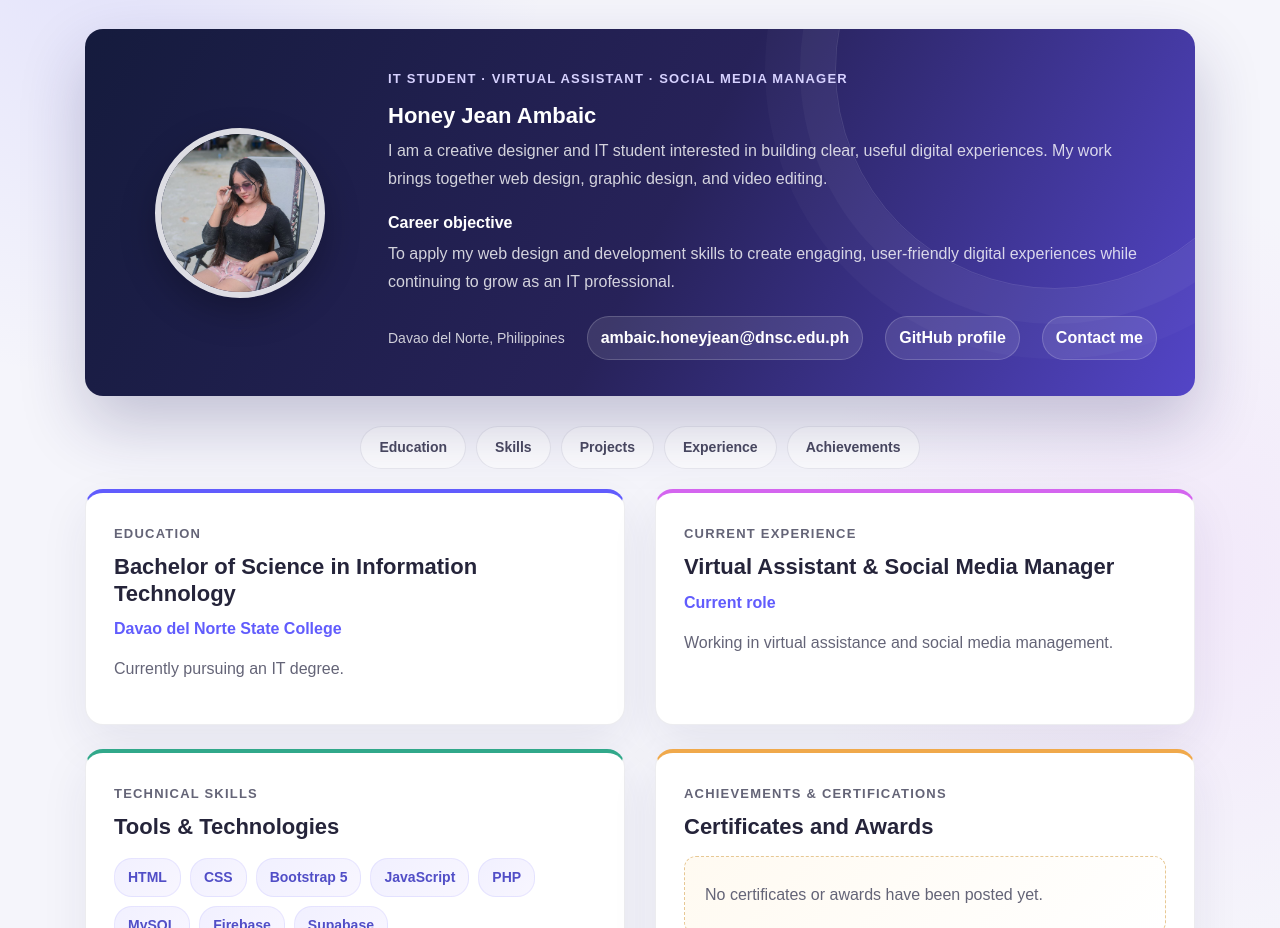
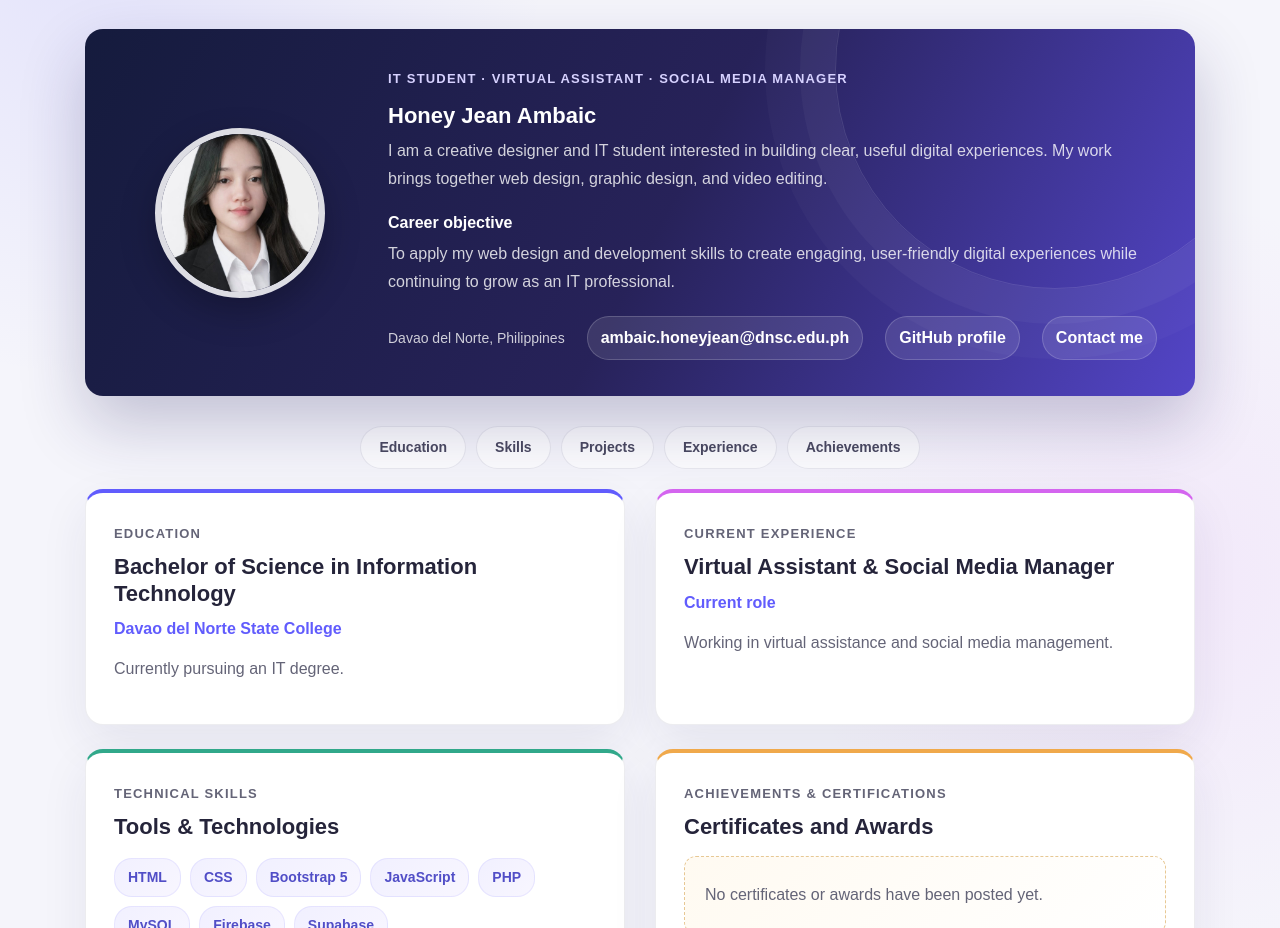
Before and after one commit to HoneyJean69/portfolio, a plain HTML site: page index.html in a window 1280 px wide. Shown: the part 4530-5458 px from the top of the page. Drawn offline with Linux system fonts and the light colour scheme; a web font is replaced by a local one.

```diff
--- a/index.html
+++ b/index.html
@@ -308,7 +308,7 @@
             <div class="cv-profile-card">
                 <div class="row align-items-center">
                     <div class="col-lg-3 text-center">
-                        <img class="cv-profile-photo" src="img/about/aboutme.jpg" alt="Portrait of Honey Jean Ambaic">
+                        <img class="cv-profile-photo" src="img/about/cvphoto.jpg" alt="Portrait of Honey Jean Ambaic">
                     </div>
                     <div class="col-lg-9">
                         <p class="cv-eyebrow">IT Student · Virtual Assistant · Social Media Manager</p>
```
Also changed, not shown: img/about/cvphoto.jpg (added).
